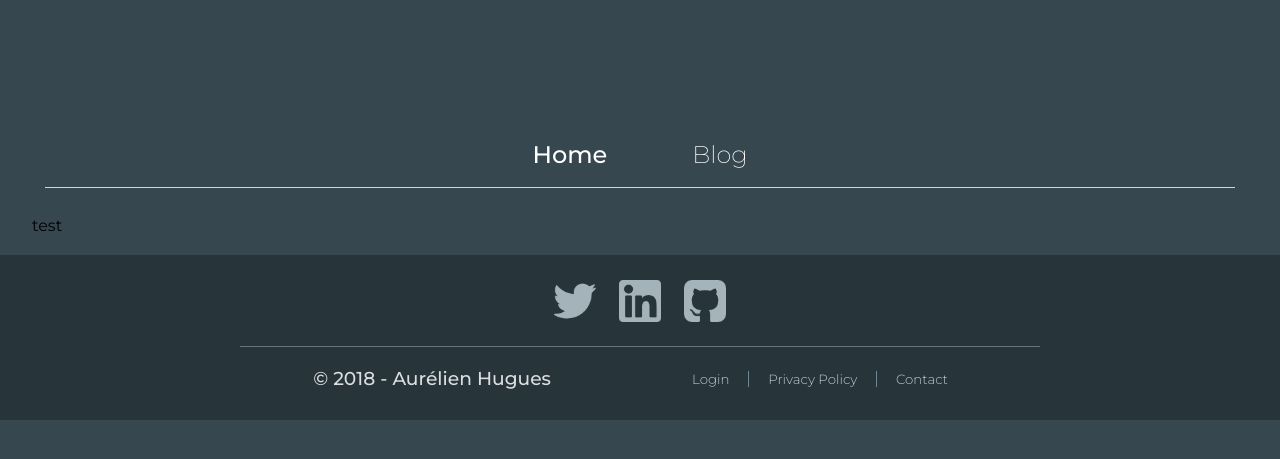
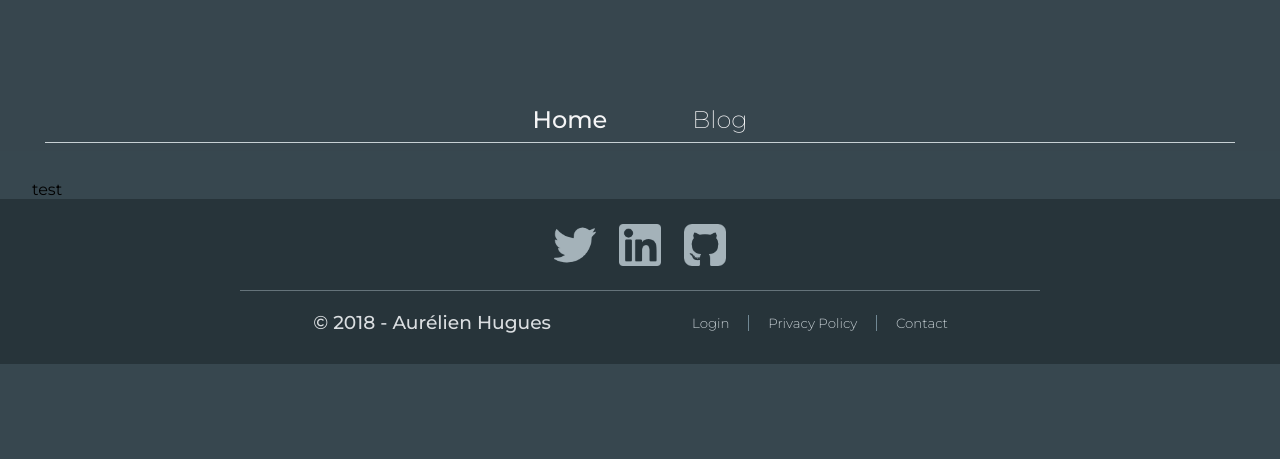
Before and after one commit to aHugues/blog, a Flask app: page / in a window 1280 px wide. Shown: the top 459 px of the page. Run offline with Flask 2, Linux system fonts and the light colour scheme; some libraries are stand-ins or nearby versions.

Commit message:
Improve navbar layout

```diff
--- a/web/static/css/base.css
+++ b/web/static/css/base.css
@@ -8,8 +8,8 @@ body {
     display: grid;
     grid-template-columns: auto auto;
     width: 300px;
-    padding-top: 20px;
-    padding-bottom: 10px;
+    padding-top: 5px;
+    padding-bottom: 0;
     margin: auto;
     text-align: center;
 }
@@ -35,13 +35,23 @@ body {
 .page-content {
     width: 95%;
     margin: auto;
+    margin-top: 160px;
     padding-top: 20px;
 }
 
 .page-header {
     width: 95%;
-    height: 120px;
+    height: 100px;
     margin: auto;
+}
+
+.fixed-header {
+    position: fixed;
+    top: 0;
+    left: 0;
+    width: 100%;
+    background-color: #37474F;
+    opacity: 0.95;
 }
 
 footer {
@@ -49,7 +59,6 @@ footer {
     opacity: 0.9;
     width: 100%;
     box-sizing: border-box;
-    margin-top: 20px;
     padding-top: 20px;
     padding-bottom: 30px;
     padding-left: 40px;
--- a/web/templates/base.html
+++ b/web/templates/base.html
@@ -16,6 +16,8 @@
 
     <body>
 
+        <div class="fixed-header">
+
             <div class="page-header">
                 {% block page_header %}{% endblock %}
             </div>
@@ -26,6 +28,8 @@
             </nav>
 
             <hr class="nav-bottom-line"/>
+
+        </div>
 
         <div class="page-content">
             {% block body %}{% endblock %}
```
Lines whose indentation alone changed are shown as unchanged.
